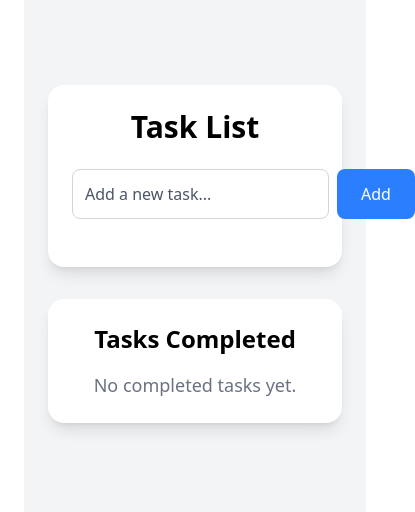
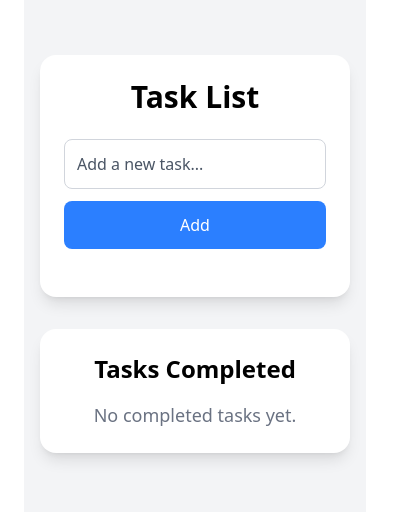
Before and after one commit to ether2314/list, a Next.js app: page / in a window 390 px wide. Shown: the part 192-704 px from the top of the page, 415 px wide, since content can reach past the window. Built offline with nearby package versions, Linux system fonts and the light colour scheme.

Commit message:
Update task.tsx
A slight Ui/UX problem was fixed to enable for better mobile experience

```diff
--- a/app/(root)/components/task.tsx
+++ b/app/(root)/components/task.tsx
@@ -54,24 +54,25 @@ function HomePage() {
   };
 
   return (
-    <main className="flex flex-col items-center justify-center min-h-screen bg-gray-100 p-6 text-black w-full">
+    <main className="flex flex-col items-center justify-center min-h-screen bg-gray-100 p-4 sm:p-6 text-black w-full">
       {/* Task Input Section */}
       <div className="bg-white shadow-lg rounded-2xl p-6 w-full max-w-5xl">
         <h1 className="text-3xl font-bold text-center mb-6 text-black">
           Task List
         </h1>
 
-        <div className="flex gap-2 mb-6 w-full">
+        {/* Input & Add Button Section */}
+        <div className="flex flex-col sm:flex-row sm:items-center gap-3 mb-6 w-full">
           <input
             type="text"
             value={input}
             onChange={(e) => setInput(e.target.value)}
             placeholder="Add a new task..."
-            className="border border-gray-300 rounded-lg p-3 flex-1 text-black placeholder-gray-600"
+            className="border border-gray-300 rounded-lg p-3 flex-1 text-black placeholder-gray-600 w-full sm:w-auto"
           />
           <button
             onClick={addTask}
-            className="bg-blue-500 hover:bg-blue-600 text-white rounded-lg px-6 py-3"
+            className="bg-blue-500 hover:bg-blue-600 text-white rounded-lg px-6 py-3 w-full sm:w-auto"
           >
             Add
           </button>
@@ -110,7 +111,7 @@ function HomePage() {
       </div>
 
       {/* Completed Tasks Table */}
-      <div className="bg-white shadow-lg rounded-2xl p-6 w-full max-w-5xl mt-8">
+      <div className="bg-white shadow-lg rounded-2xl p-6 w-full max-w-5xl mt-8 overflow-x-auto">
         <h2 className="text-2xl font-bold text-center mb-4 text-black">
           Tasks Completed
         </h2>
@@ -120,7 +121,7 @@ function HomePage() {
             No completed tasks yet.
           </p>
         ) : (
-          <table className="w-full border border-gray-300 text-left">
+          <table className="w-full border border-gray-300 text-left min-w-[400px]">
             <thead className="bg-gray-100">
               <tr>
                 <th className="border px-4 py-2">Task</th>
```
